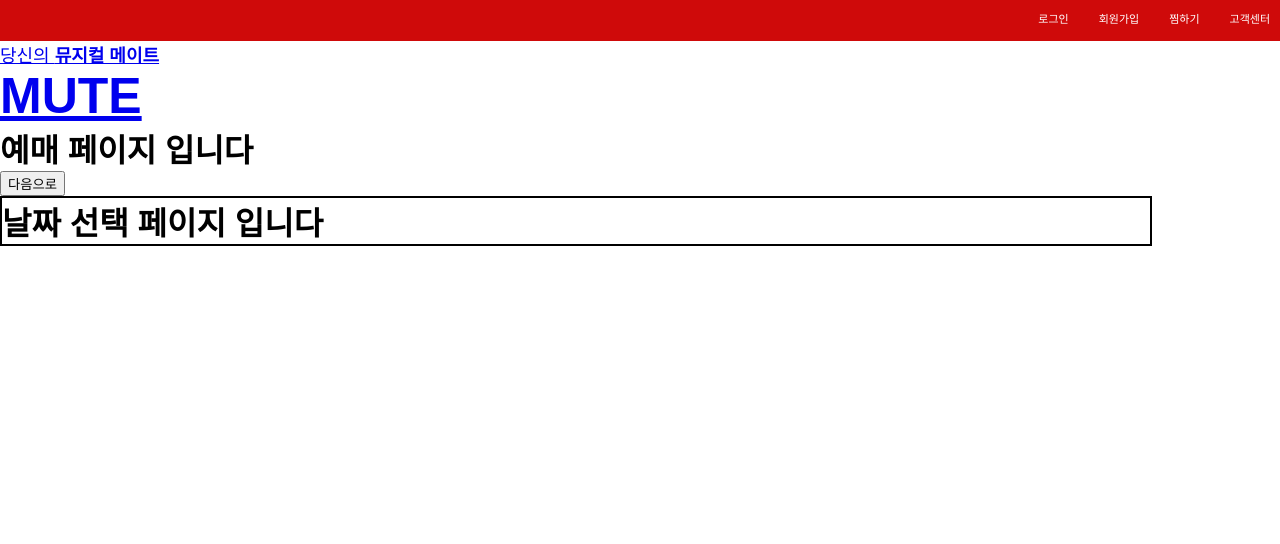
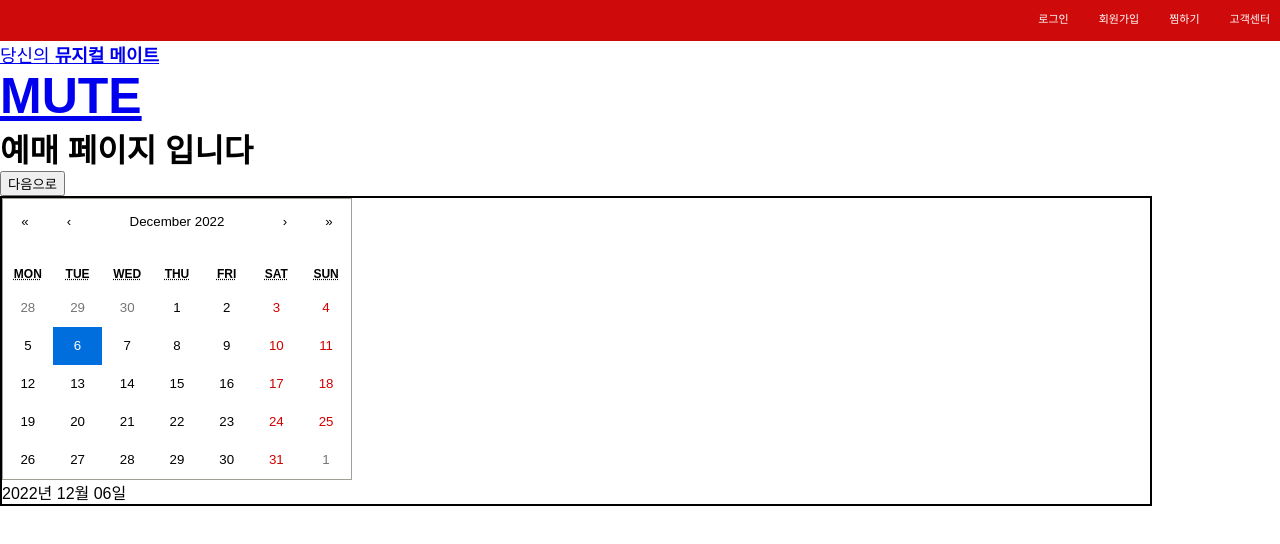
Before and after one commit to chanho2547/Final_Mute, a React (Create React App) app in the folder src/main/frontend/: page /Reservation in a window 1280 px wide. Both pictures are taken after a click on the button "다음으로". Shown: the top 544 px of the page. Built offline with nearby package versions, Linux system fonts and the light colour scheme.

Commit message:
찬호/12.08/api수정

```diff
--- a/src/main/frontend/src/api/MuteApi.js
+++ b/src/main/frontend/src/api/MuteApi.js
@@ -85,7 +85,14 @@ const MuteApi =  {
             type:type
         }
         return await axios.post(MUTE_DOMAIN + "member/double_check", doubleObj, HEADER);
+    },
+
+    // 뮤지컬리스트 확인 (임시) - 찬호
+    musicalList: async function() {
+        return await axios.get(MUTE_DOMAIN + "musical/list");
     }
+
+
 }
 
 export default MuteApi;
--- a/src/main/frontend/src/reservation/SelectDate.js
+++ b/src/main/frontend/src/reservation/SelectDate.js
@@ -1,8 +1,16 @@
+import React, { useState } from 'react';
+import Calendar from 'react-calendar';
+import 'react-calendar/dist/Calendar.css';
+import moment from 'moment';
 const SelectDate = () => {
+    const [value, onChange] = useState(new Date());
     return(
-        <>
-            <h1>날짜 선택 페이지 입니다</h1>
-        </>
+        <div>
+      <Calendar onChange={onChange} value={value} />
+         <div className="text-gray-500 mt-4">
+           {moment(value).format("YYYY년 MM월 DD일")}
+         </div>
+    </div>
     );
 }
 
--- a/src/main/frontend/src/reservation/SelectSeat.js
+++ b/src/main/frontend/src/reservation/SelectSeat.js
@@ -21,7 +21,7 @@ const SelectSeat = () => {
             <Link to = "/FirstFloorChung">충무 1층보기</Link><br></br>
             <Link to = "/SecondFloorChung">충무 2층보기</Link><br></br>
             <Link to = "/ThirdFloorChung">충무 3층보기</Link><br></br> */}
-            <h2 id="selected">(SelectedSeats Here)</h2>
+            <h2>(SelectedSeats Here)<h2 id="selected">(선택한 좌석이 여기에 표시됩니다)</h2></h2>
             {/* <h1>{JSON.parse(window.localStorage.getItem('selectedSeats'))}</h1> */}
             <FirstFloorChar propFunction={highFunction}/>
 
```
Also changed, not shown: src/main/frontend/src/theaterInfo/charLotte/FirstFloorChar.js, 1 other file (tests, documents, lock files or other folders).
